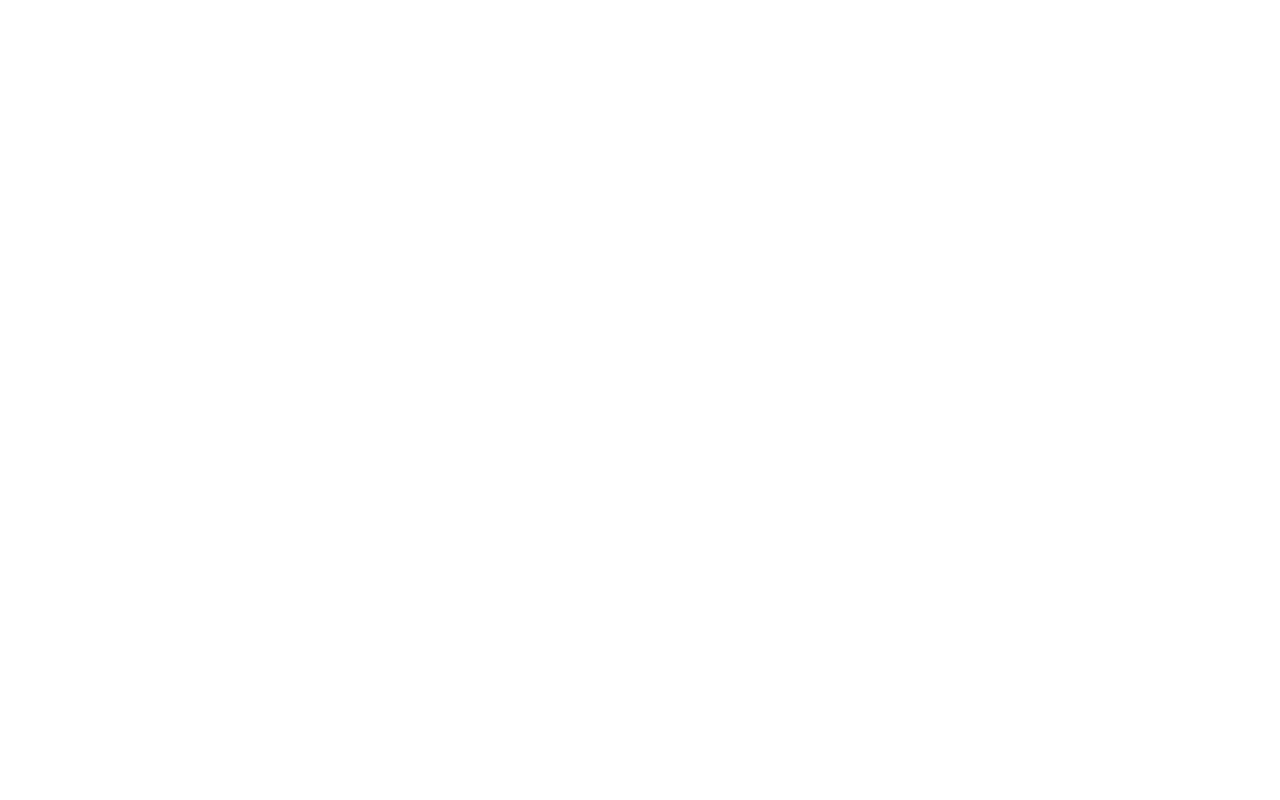
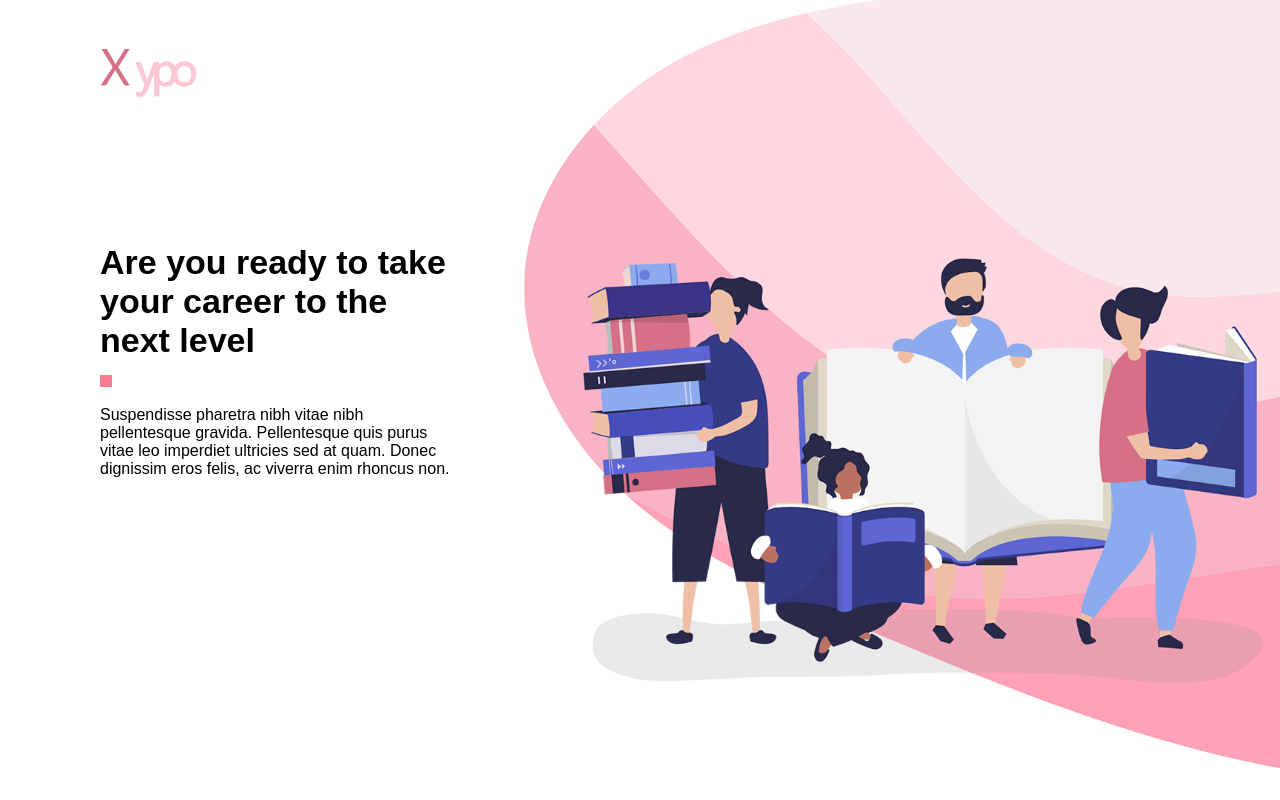
Before and after one commit to Gmania-digital/Xypo, a plain HTML site: page Index.html in a window 1280 px wide. Drawn offline with Linux system fonts and the light colour scheme.

Commit message:
Developing header section
content and styling of header to include logo, background image and text layout

```diff
--- a/Index.html
+++ b/Index.html
@@ -1,10 +1,23 @@
 <!DOCTYPE html>
-<html >
+<html lang="en">
 <head>
-    <title></title>
+    <meta charset="utf-8">
+    <meta name="viewport" content="width=device-width, initial-scale=1.0">
+    <title>Xypo</title>
+    <link rel="stylesheet" href="style.css">
 </head>
 
 <body>
+    <section id="header">
+        <div class="container">
+            <img src="images/logo.png" class="logo">
+            <div class="header-text">
+                <h1> Are you ready to take <br>your career to the next level </h1>
+                <span class="square"></span>
+                <p> Suspendisse pharetra nibh vitae nibh pellentesque gravida. Pellentesque quis purus vitae leo imperdiet ultricies sed at quam. Donec dignissim eros felis, ac viverra enim rhoncus non. </p>
 
-</body>
-</html>
+            </div>
+        </div>
+
+    </section>
+</body></html>
--- a/style.css
+++ b/style.css
@@ -0,0 +1,39 @@
+*{
+    margin: 0;
+    padding: 0;
+    font-family: sans-serif;
+}
+
+#header{
+    height: 100vh;
+    background-image: url(images/background.png);
+    background-position: center;
+    background-size: cover;
+}
+
+.container{
+    Margin-left: 100px;
+    margin-right: 100px;
+}
+
+.logo{
+    margin-top: 30px;
+    width: 100px;
+}
+
+.header-text{
+    max-width: 350px;
+    margin-top: 140px;
+}
+
+h1{
+    font-size: 34px;
+}
+
+.square{
+    height: 12px;
+    width:12px;
+    display: inline-block;
+    background: #f67c92;
+    margin: 15px 0px;
+}
```
